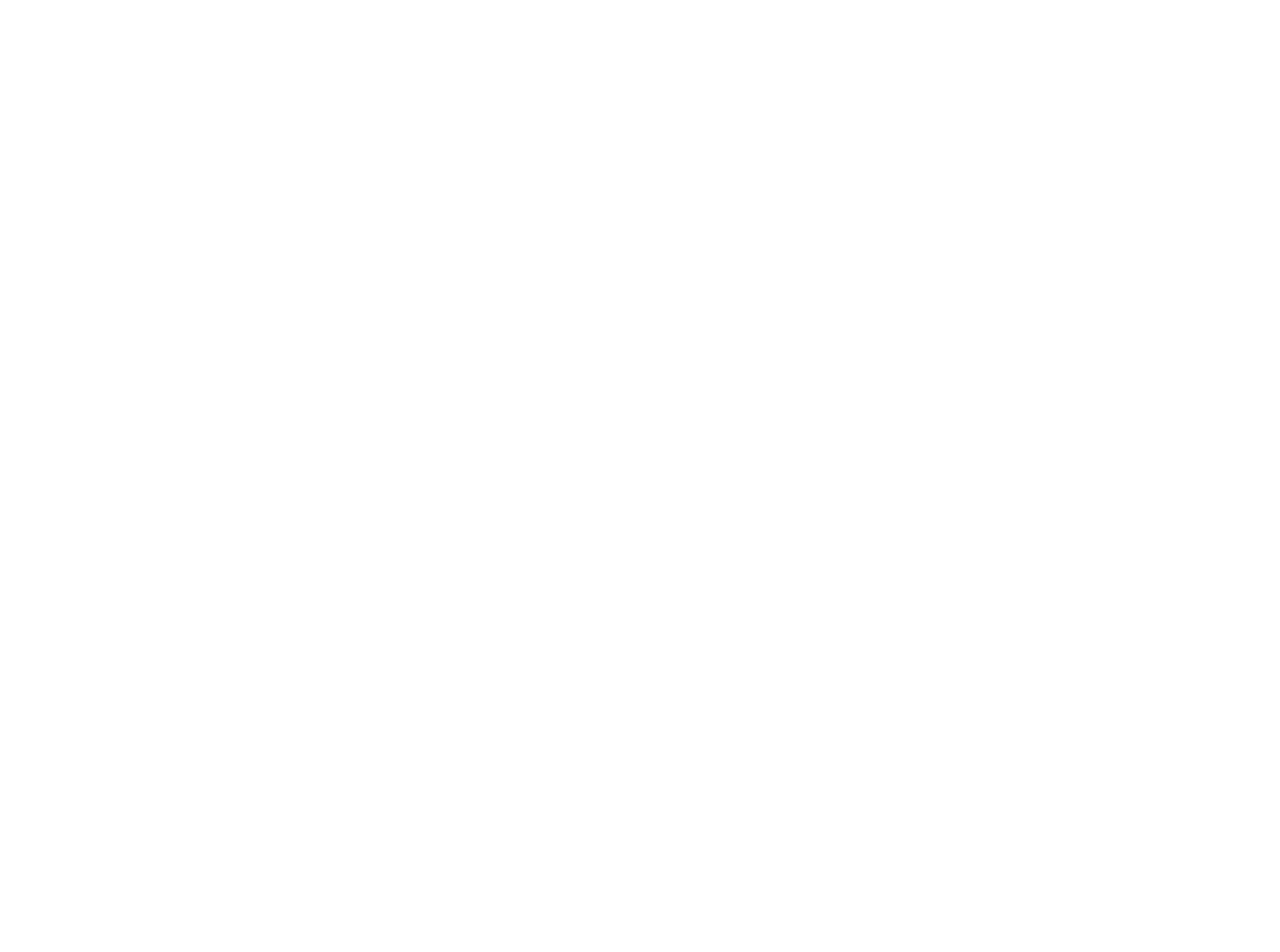
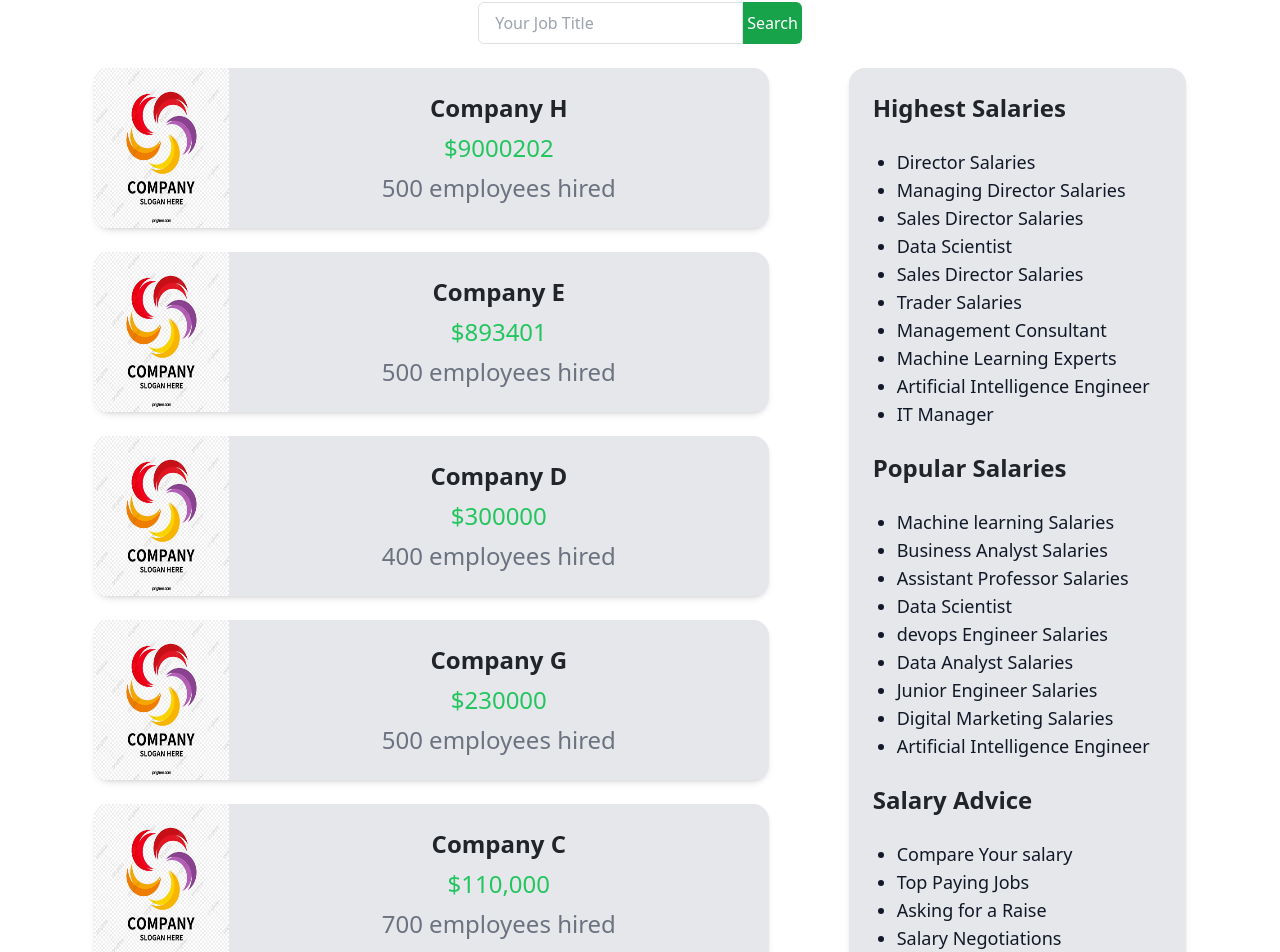
Before and after one commit to shikharpandya0487/JobCatalyst, a React (Create React App) app in the folder frontend/: page /salaries in a window 1280 px wide. Before the commit this address had no page. Shown: the part 174-1126 px from the top of the page. Before the commit the page ends 800 px from the top, so only its background shows below. Built offline with nearby package versions, Linux system fonts and the light colour scheme.

Commit message:
added salary page

```diff
--- a/frontend/src/App.js
+++ b/frontend/src/App.js
@@ -10,8 +10,8 @@
 import AddPost from './components/AddPost.js';
 import CompanyPage from './pages/CompanyPage.jsx';
 import JobBasics from './pages/JobBasics.jsx';
-import DetailsOfJob from './pages/DetailsOfJob.jsx';
 import JobPost from './pages/Job_post.jsx';
+import SalaryPage from './pages/SalaryPage.jsx';
 function App() {
 
   return (
@@ -25,8 +25,8 @@
      <Route path="/add-post" element={<AddPost/>}/>
      <Route path="/companies" element={<CompanyPage/>}/>
      <Route path="/job-basics" element={<JobBasics/>}/>
-     <Route path="/details" element={<DetailsOfJob/>}></Route>
      <Route path="/job-post" element={<JobPost/>}/>
+     <Route path="/salaries" element={<SalaryPage/>}></Route>
      </Routes>
 
     </div>
--- a/frontend/src/pages/DetailsOfJob.jsx
+++ /dev/null
@@ -1,9 +0,0 @@
-import React from 'react'
-
-const DetailsOfJob = () => {
-  return (
-    <div>DetailsOfJob</div>
-  )
-}
-
-export default DetailsOfJob
--- a/frontend/src/pages/JobBasics.jsx
+++ b/frontend/src/pages/JobBasics.jsx
@@ -65,7 +65,7 @@
            Go Back
           </button>
         </Link>
-        <Link to="/details">
+        <Link to="/job-post">
           <button
             className=" order-last  px-6 py-2 mt-4 ml-10 mr-10 md:ml-10 mr-10 w-28 md:w-30 text-lg md:text-lg text-black whitespace-nowrap bg-blue-500 rounded-xl md:rounded-3xl"
             onClick={handleCreate}
--- /dev/null
+++ b/frontend/src/pages/SalaryPage.jsx
@@ -0,0 +1,87 @@
+import React, { useState } from 'react';
+import Navbar from '../components/Navbar';
+
+function SalaryPage() {
+    const [companies] = useState([
+        { name: 'Company A', logo: '/Comapny logo.jpg', salary: '$100,000', employees: 500 },
+        { name: 'Company B', logo: '/Comapny logo.jpg', salary: '$90,000',  employees: 300 },
+        { name: 'Company C', logo: '/Comapny logo.jpg', salary: '$110,000', employees: 700 },
+        { name: 'Company D', logo: '/Comapny logo.jpg', salary: '$300000',  employees:400},
+        { name: 'Company E', logo: '/Comapny logo.jpg', salary: '$893401',  employees: 500 },
+        { name: 'Company F', logo: '/Comapny logo.jpg', salary: '$80000',   employees: 500 },
+        { name: 'Company G', logo: '/Comapny logo.jpg', salary: '$230000',  employees: 500 },
+        { name: 'Company H', logo: '/Comapny logo.jpg', salary: '$9000202', employees: 500 },
+    ]);
+
+    // Sort companies by salary (descending order)
+    companies.sort((a, b) => parseFloat(b.salary.replace(/\$|,/g, '')) - parseFloat(a.salary.replace(/\$|,/g, '')));
+
+    return (
+        <div>
+            <Navbar/>
+            <div className="container mx-auto p-4">
+           <h1 className="text-4xl text-center mb-6 mt-4">Salaries</h1>
+         <div className="flex justify-center mb-6">
+             <input type="text" className="search-input px-3 py-2 border border-gray-500 rounded-l-md focus:outline-none" placeholder="Your Job Title" />
+              <button className="search-button px-1 py-2 bg-green-600 text-white rounded-r-md hover:bg-green-600 focus:outline-none">Search</button>
+         </div>
+    <div className="flex gap-20">
+        <div className="companies w-full sm:w-2/3">
+            {companies.map(company => (
+                <div key={company.name} className="company bg-gray-200 rounded-2xl shadow-md md:h-30 lg:h-40 w-full sm:w-400px md:w-600px mb-6 flex relative">
+                    <img src={company.logo} alt={`logo`} className="w-1/5 h-30 rounded-l-xl" />
+                    <div className="flex-1 flex items-center justify-center p-4">
+                        <div className="text-center">
+                            <div className="company-name text-2xl font-semibold mt-0">{company.name}</div>
+                            <div className="company-salary text-green-500 text-2xl mt-2">{company.salary}</div>
+                            <div className="text-gray-500 text-2xl mt-2">{company.employees} employees hired</div>
+                        </div>
+                    </div>
+                </div>
+            ))}
+        </div>
+        <div className="sidebar flex flex-col w-full sm:w-1/3">
+            <div className="highest-salary bg-gray-200 rounded-2xl shadow-md p-4 mb-6">
+                <h2 className="text-2xl font-semibold mb-4">Highest Salaries</h2>
+                <ul className="list-disc pl-6 mb-4 text-lg text-gray-900">
+                    <li >Director Salaries</li>
+                    <li>Managing Director Salaries</li>
+                    <li>Sales Director Salaries</li>
+                    <li>Data Scientist</li>
+                    <li>Sales Director Salaries</li>
+                    <li>Trader Salaries</li>
+                    <li>Management Consultant</li>
+                    <li>Machine Learning Experts</li>
+                    <li>Artificial Intelligence Engineer</li>
+                    <li>IT Manager</li>
+                </ul>
+                <h2 className="text-2xl font-semibold mb-4 mt-4">Popular Salaries</h2>
+                <ul className="list-disc pl-6 mb-4 text-lg text-gray-900">
+                    <li >Machine learning Salaries</li>
+                    <li>Business Analyst Salaries</li>
+                    <li>Assistant Professor Salaries</li>
+                    <li>Data Scientist</li>
+                    <li>devops Engineer Salaries</li>
+                    <li>Data Analyst Salaries</li>
+                    <li>Junior Engineer Salaries</li>
+                    <li>Digital Marketing Salaries</li>
+                    <li>Artificial Intelligence Engineer</li>
+                </ul>
+                <h2 className="text-2xl font-semibold mb-4 mt-4">Salary Advice</h2>
+                <ul className="list-disc pl-6 mb-4 text-lg  text-gray-900">
+                    <li >Compare Your salary</li>
+                    <li>Top Paying Jobs</li>
+                    <li>Asking for a Raise</li>
+                    <li>Salary Negotiations</li>
+                    <li>Top Paying Companies</li>
+                </ul>
+
+                </div>
+            </div>
+        </div>
+    </div>
+  </div>
+);
+}
+
+export default SalaryPage;
```
Also changed, not shown: frontend/public/Comapny logo.jpg (added).
